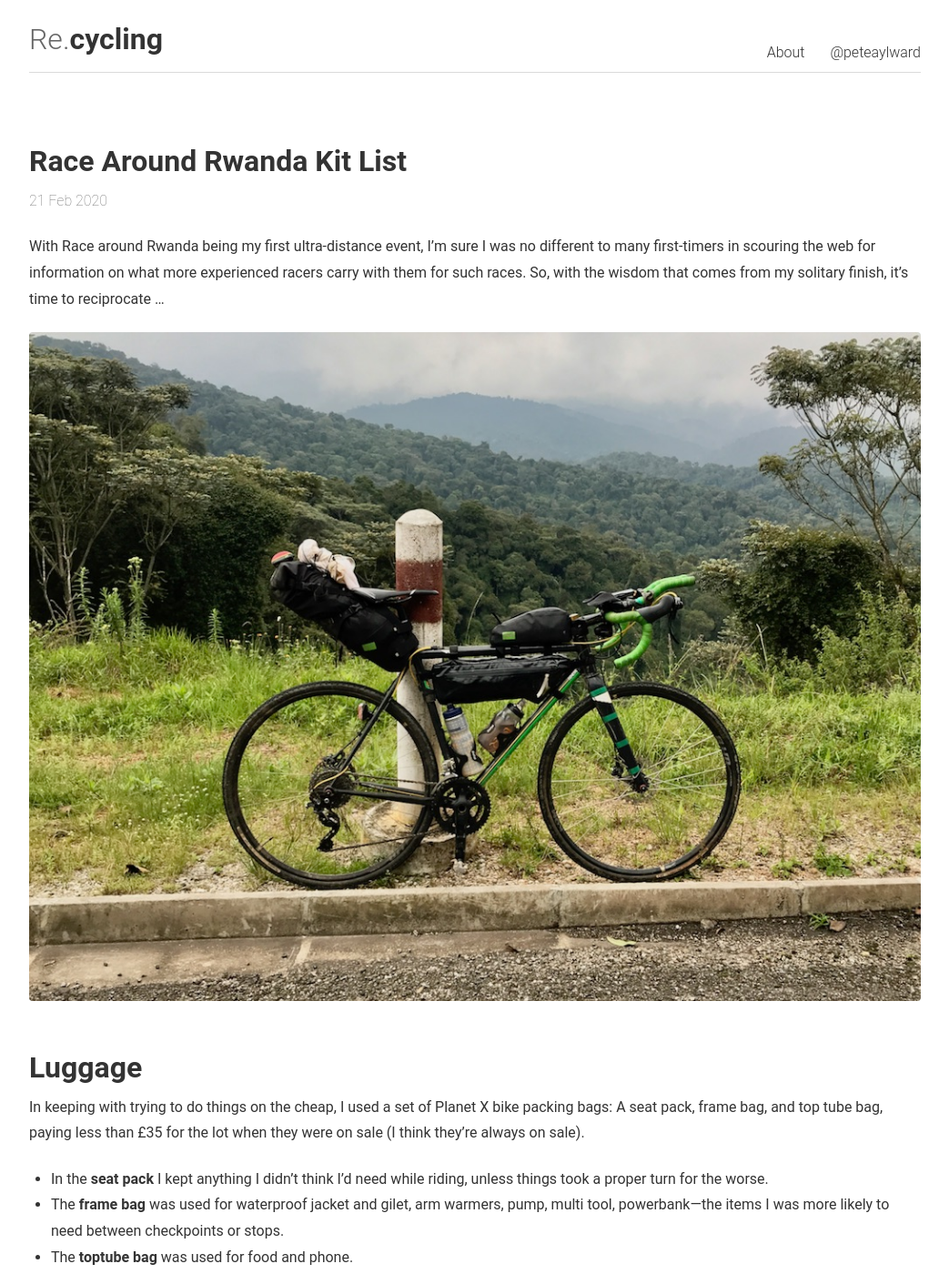
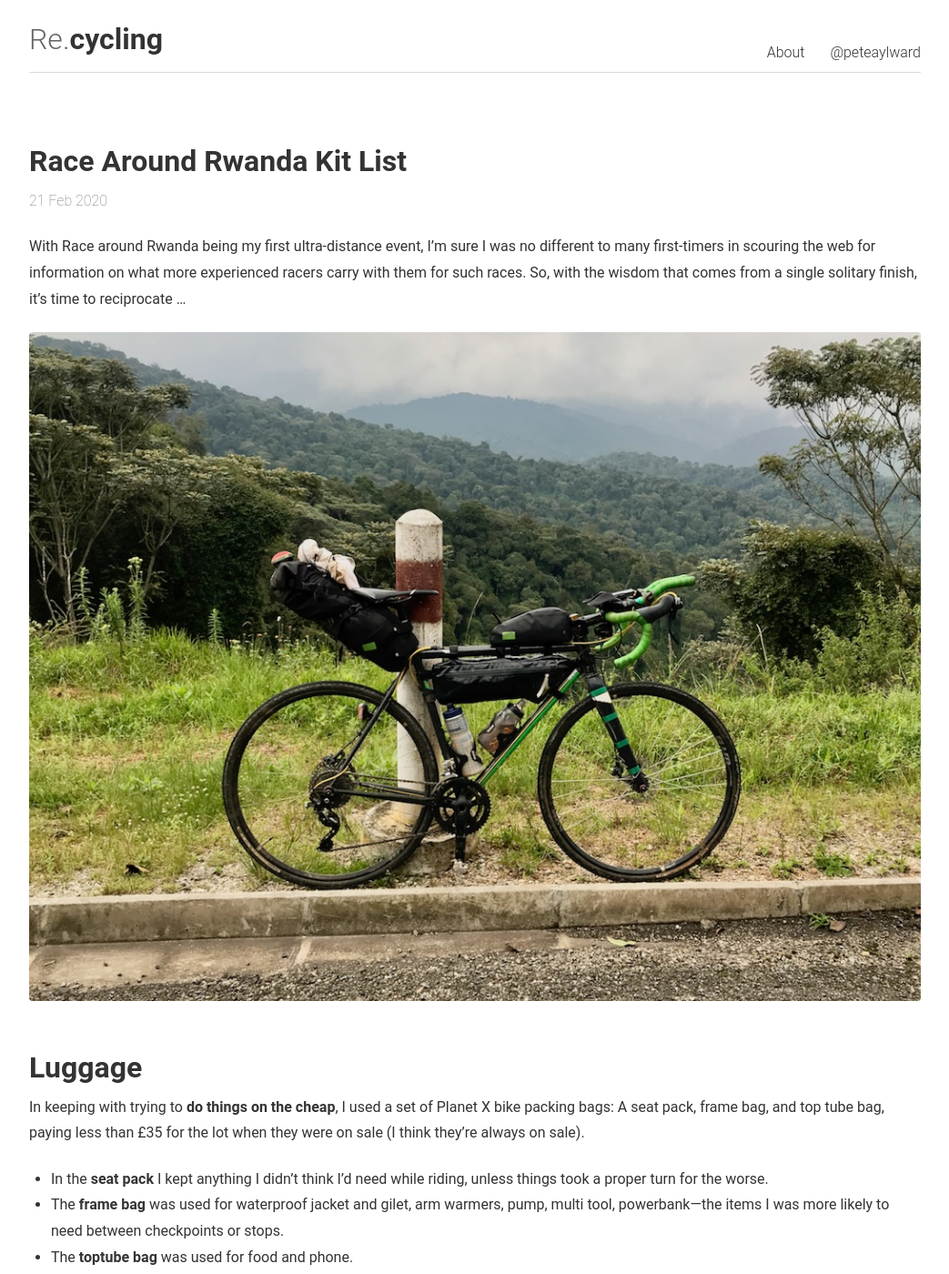
Before and after one commit to hypertelia/hypertelia.github.io, a Jekyll site: the page built from _posts/2020-02-21-race-around-rwanda-kit-list.md, in a window 1280 px wide and 1400 px high. Shown: the whole window at 91% size, without its empty margins (118-1161 px from the left). Built offline with Jekyll 4.4.1, drawn with Linux system fonts in a browser that asks for light colours.

Commit message:
updated kit list

```diff
--- a/_posts/2020-02-21-race-around-rwanda-kit-list.md
+++ b/_posts/2020-02-21-race-around-rwanda-kit-list.md
@@ -8,12 +8,12 @@ tags: [review]
 summary:
 ---
 
-With Race around Rwanda being my first ultra-distance event, I'm sure I was no different to many first-timers in scouring the web for information on what more experienced racers carry with them for such races. So, with the wisdom that comes from my solitary finish, it's time to reciprocate …
+With Race around Rwanda being my first ultra-distance event, I'm sure I was no different to many first-timers in scouring the web for information on what more experienced racers carry with them for such races. So, with the wisdom that comes from a single solitary finish, it's time to reciprocate …
 
 ![bike stood by side of the road](/img/racearoundrwanda-bike.jpg)
 
 ## Luggage ##
-In keeping with trying to do things on the cheap, I used a set of Planet X bike packing bags: A seat pack, frame bag, and top tube bag, paying less than £35 for the lot when they were on sale (I think they're always on sale).
+In keeping with trying to [do things on the cheap](/race-around-rwanda-the-bike), I used a set of Planet X bike packing bags: A seat pack, frame bag, and top tube bag, paying less than £35 for the lot when they were on sale (I think they're always on sale).
 - In the **seat pack** I kept anything I didn't think I'd need while riding, unless things took a proper turn for the worse.
 - The **frame bag** was used for waterproof jacket and gilet, arm warmers, pump, multi tool, powerbank—the items I was more likely to need between checkpoints or stops.
 - The **toptube bag** was used for food and phone.
```
